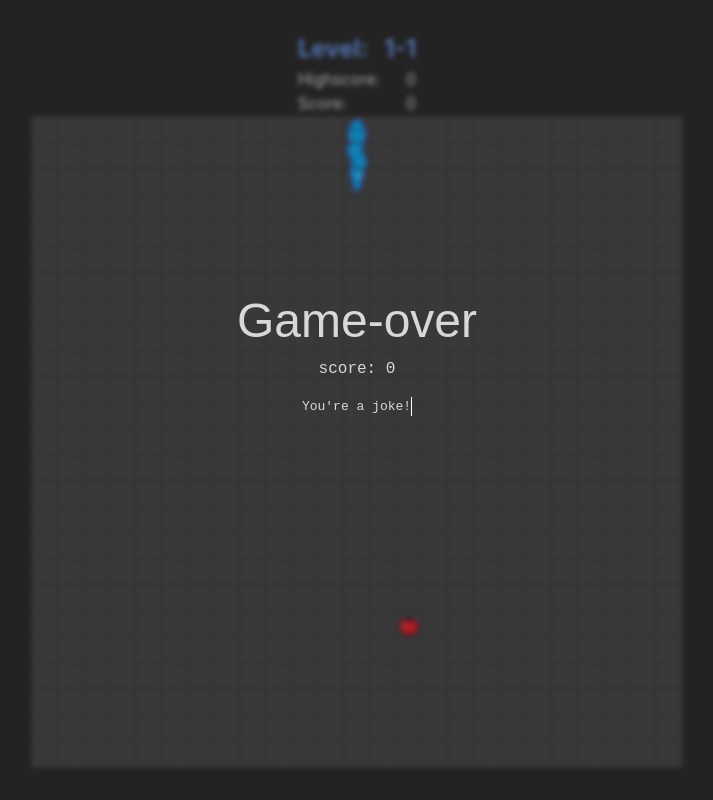
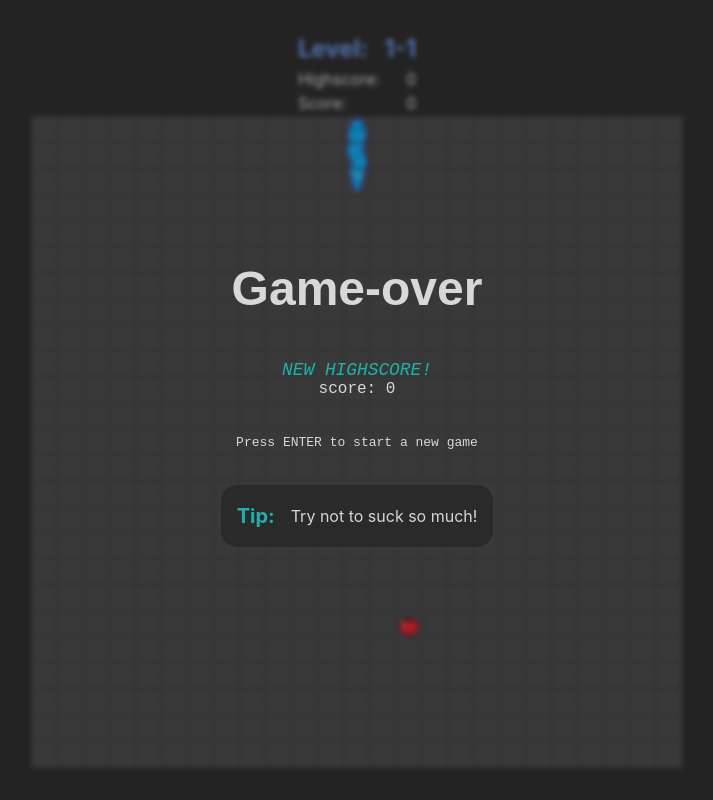
Before and after one commit to jordybronowicki37/vue-snake, a Vue app: page /#/game/1 in a window 1280 px wide. Shown: the whole page, without its empty margins (283-996 px from the left). Built offline with nearby package versions, Linux system fonts and the light colour scheme.

Commit message:
Updated game over screen

```diff
--- a/src/components/games/snake/ui/SnakeGameOver.vue
+++ b/src/components/games/snake/ui/SnakeGameOver.vue
@@ -6,8 +6,7 @@
 
   const message = ref<string>("");
 
-  function GenerateNewMessage(): string {
-    const score = 0;
+  function GenerateNewMessage(score: number): string {
     if (score < 5) {
       return "You're a joke!";
     } else if (score < 10) {
@@ -26,40 +25,58 @@
 
 <template>
   <div v-if="gameData.gameOver" class="game-over-screen">
-    <div class="game-over-text">
-      Game-over
-    </div>
-    <div class="game-over-score">
-      score: {{0}}
-    </div>
-    <div>
-      <div class="game-over-message">
-        {{GenerateNewMessage()}}
+    <div v-if="gameData.players.length === 1">
+      <h3 class="game-over-text">
+        Game-over
+      </h3>
+      <div class="game-over-score">
+        <div class="new-highscore-message">NEW HIGHSCORE!</div>
+        <div>score: {{gameData.players[0].score}}</div>
+      </div>
+      <div class="game-over-start-new">
+        Press ENTER to start a new game
+      </div>
+      <div class="tip-container">
+        <div class="tip-pre">Tip:</div>
+        <div class="tip-message">Try not to suck so much!</div>
       </div>
     </div>
-    <div class="game-over-start-new">
-      Press ENTER to start a new game
+
+    <div v-if="gameData.players.length > 1">
+      <h3 class="game-over-text">Player {{gameData.players.findIndex(p => !p.gameOver)+1}} has won!</h3>
+      <div class="game-over-start-new">
+        Press ENTER to start a new game
+      </div>
+      <div class="tip-container">
+        <div class="tip-pre">Tip:</div>
+        <div class="tip-message">Try to do better!</div>
+      </div>
     </div>
   </div>
 </template>
 
 <style scoped>
-
-
 .game-over-screen {
   user-select: none;
+  position: absolute;
+  z-index: 1;
+  display: flex;
+  justify-content: center;
+  align-items: center;
+  width: 100%;
+  height: 100%;
+  background-color: #2226;
+  color: #ffff;
+  backdrop-filter: blur(0.2rem);
+  animation: showGameOver 1s;
+}
+
+.game-over-screen>div {
   display: flex;
   flex-direction: column;
   justify-content: center;
   align-items: center;
-  position: absolute;
-  width: 100%;
-  height: 100%;
-  z-index: 1;
-  color: #ffff;
-  background-color: #2226;
-  backdrop-filter: blur(0.2rem);
-  animation: showGameOver 1s;
+  gap: 2rem;
 }
 
 @keyframes showGameOver {
@@ -78,43 +95,46 @@
 .game-over-text {
   font-family: "Agency FB", fantasy;
   font-size: 3rem;
+  margin: 0;
 }
 
 .game-over-score {
   font-family: monospace;
   font-size: 1rem;
+  text-align: center;
 }
 
-.game-over-message {
-  --message-length: v-bind(message.length);
-  font-family: monospace;
-  overflow: hidden;
-  border-right: .15em solid white;
-  white-space: nowrap;
-  margin: 1rem auto;
-  animation:
-      typing calc(.2s * var(--message-length)) steps(var(--message-length), end),
-      blink-caret .75s step-end infinite;
+.new-highscore-message {
+  height: 20px;
+  font-style: italic;
+  color: lightseagreen;
+  animation: newHighscore infinite 1.5s;
 }
 
-@keyframes typing {
-  0%, 20% { width: 0 }
-  100% { width: 100% }
-}
-
-@keyframes blink-caret {
-  from, to { border-color: transparent }
-  50% { border-color: white; }
+@keyframes newHighscore {
+  from, to { font-size: 16px; }
+  50% { font-size: 18px; }
 }
 
 .game-over-start-new {
-  margin-top: 4rem;
   font-family: monospace;
-  animation: showStartNew 8s;
 }
 
-@keyframes showStartNew {
-  0%, 75% {color: #fff0}
-  100% {color: #ffff}
+.tip-container {
+  background-color: #2a2a2a;
+  border-radius: 1rem;
+  padding: 1rem;
+  display: flex;
+  gap: 1rem;
+  max-width: 20rem;
+}
+.tip-pre {
+  font-weight: 700;
+  font-size: 20px;
+  color: lightseagreen;
+}
+.tip-message {
+  font-size: 16px;
+  align-self: center;
 }
 </style>
```
